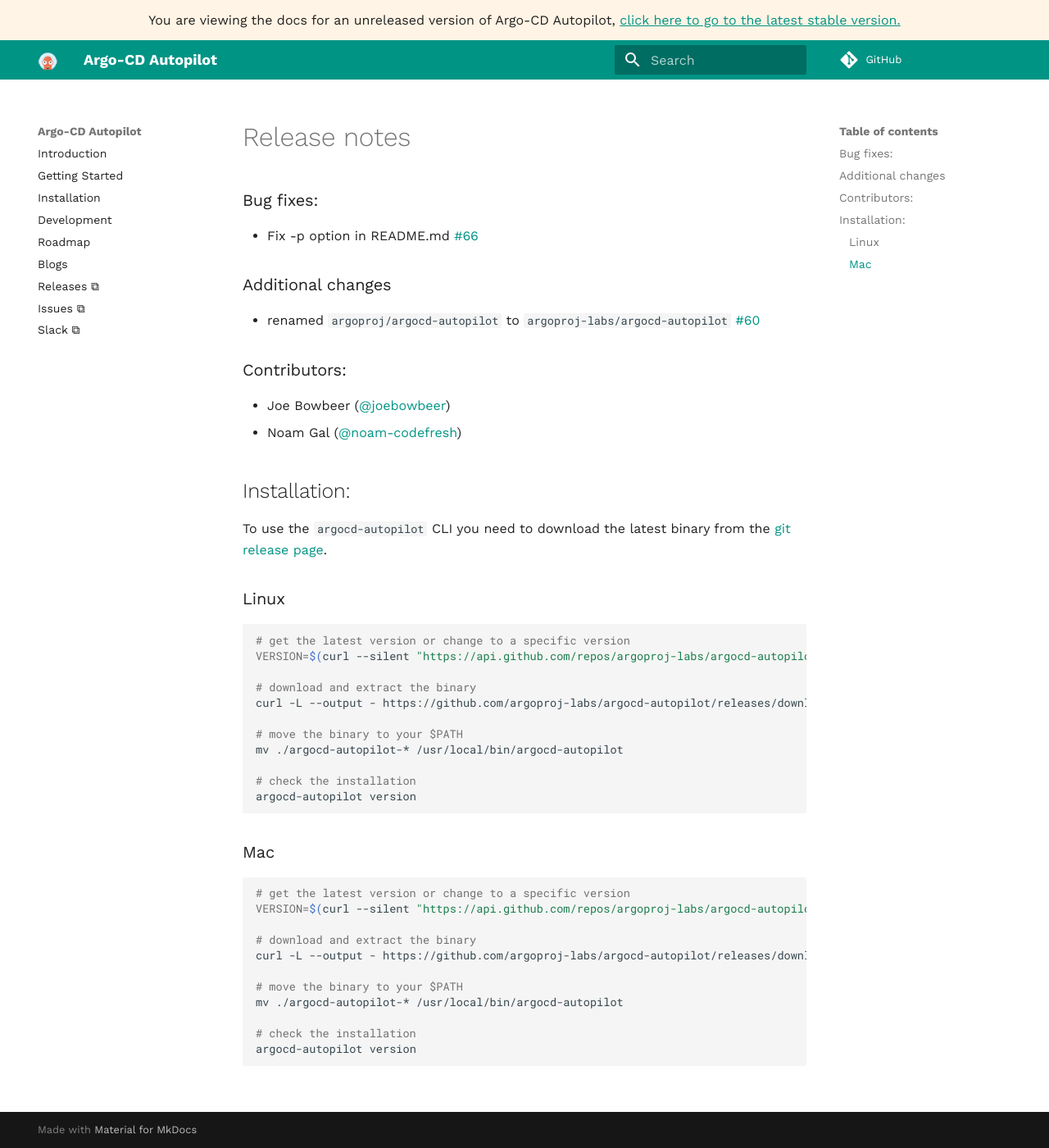
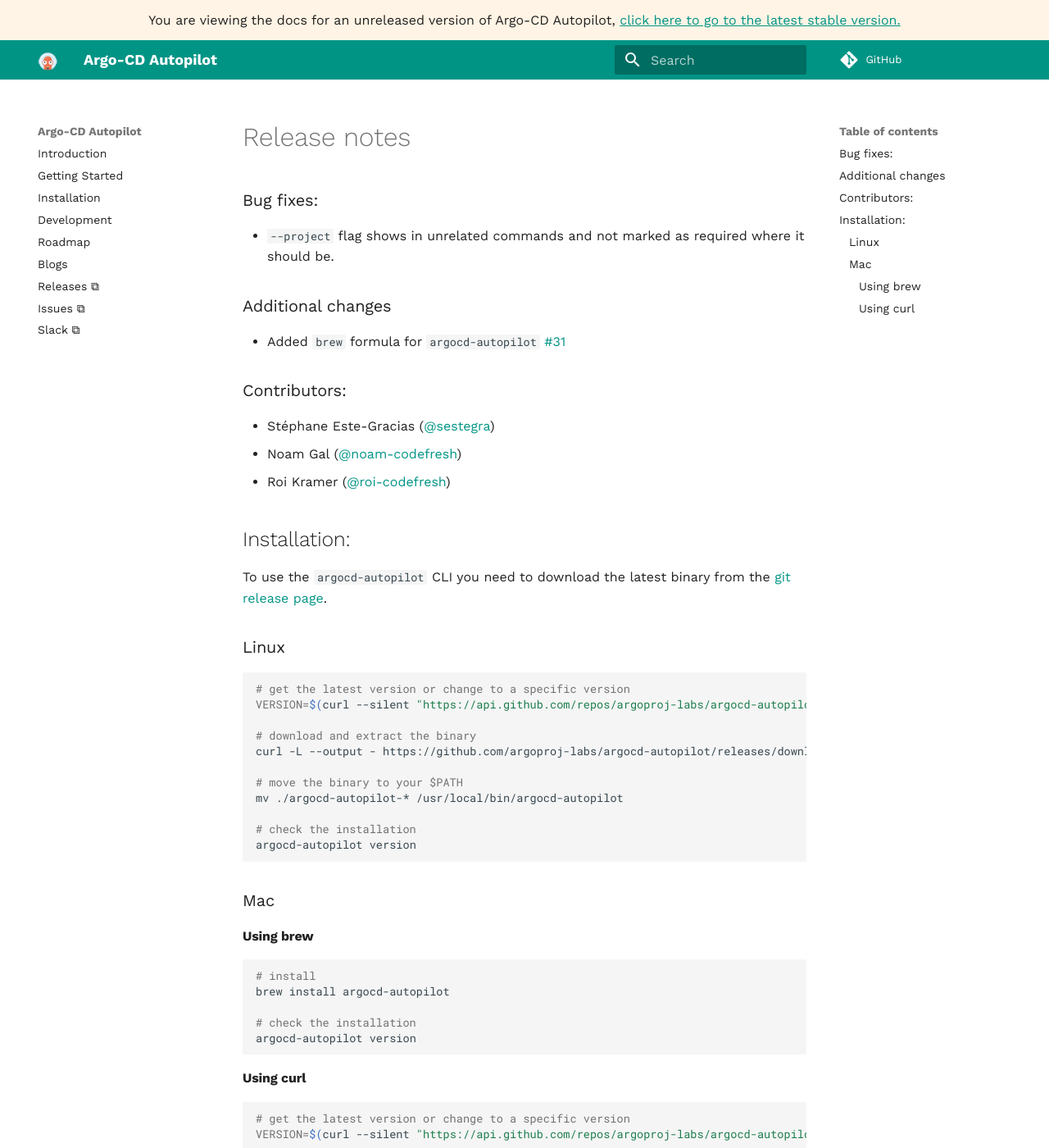
Before and after one commit to argoproj-labs/argocd-autopilot, an MkDocs documentation site: the page built from docs/releases/release_notes.md, in a window 1280 px wide and 1400 px high. Shown: the whole window at 82% size. Built offline with MkDocs 1.6.1 and Material for MkDocs 9.7.7, drawn with Linux system fonts in a browser that asks for light colours; comment, search, counter and statistics services are not loaded.

Commit message:
v0.1.9 (#75)

````diff
--- a/docs/releases/release_notes.md
+++ b/docs/releases/release_notes.md
@@ -1,15 +1,16 @@
 ### Bug fixes:
 
-* Fix -p option in README.md [#66](https://github.com/argoproj-labs/argocd-autopilot/pull/66)
+* `--project` flag shows in unrelated commands and not marked as required where it should be.
 
 ### Additional changes
 
-* renamed `argoproj/argocd-autopilot` to `argoproj-labs/argocd-autopilot` [#60](https://github.com/argoproj-labs/argocd-autopilot/pull/67)
+* Added `brew` formula for `argocd-autopilot` [#31](https://github.com/argoproj-labs/argocd-autopilot/issues/31)
 
 ### Contributors:
 
-- Joe Bowbeer ([@joebowbeer](https://github.com/joebowbeer))
+- Stéphane Este-Gracias ([@sestegra](https://github.com/sestegra))
 - Noam Gal ([@noam-codefresh](https://github.com/noam-codefresh))
+- Roi Kramer ([@roi-codefresh](https://github.com/roi-codefresh))
 
 ## Installation:
 
@@ -31,6 +32,16 @@ argocd-autopilot version
 ```
 
 ### Mac
+#### Using brew
+```bash
+# install
+brew install argocd-autopilot
+
+# check the installation
+argocd-autopilot version
+```
+
+#### Using curl
 ```bash
 # get the latest version or change to a specific version
 VERSION=$(curl --silent "https://api.github.com/repos/argoproj-labs/argocd-autopilot/releases/latest" | grep '"tag_name"' | sed -E 's/.*"([^"]+)".*/\1/')
````
Also changed, not shown: CHANGELOG.md (+9 -0 lines), 1 other file.
